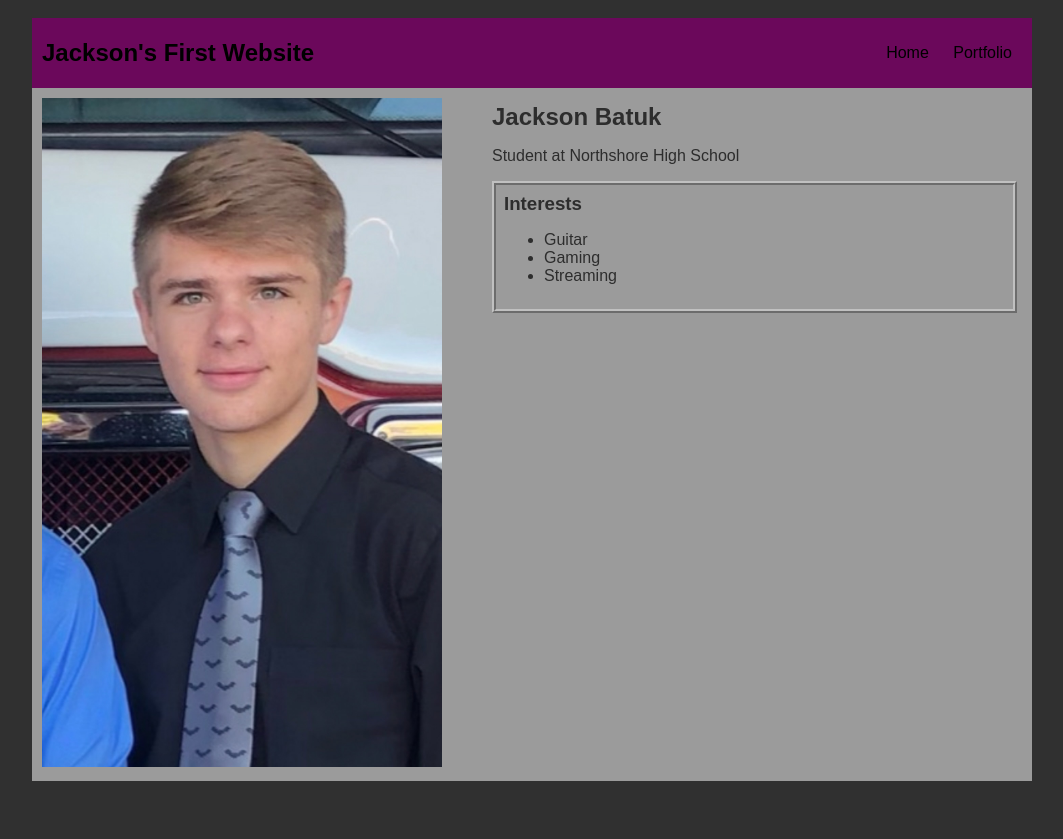
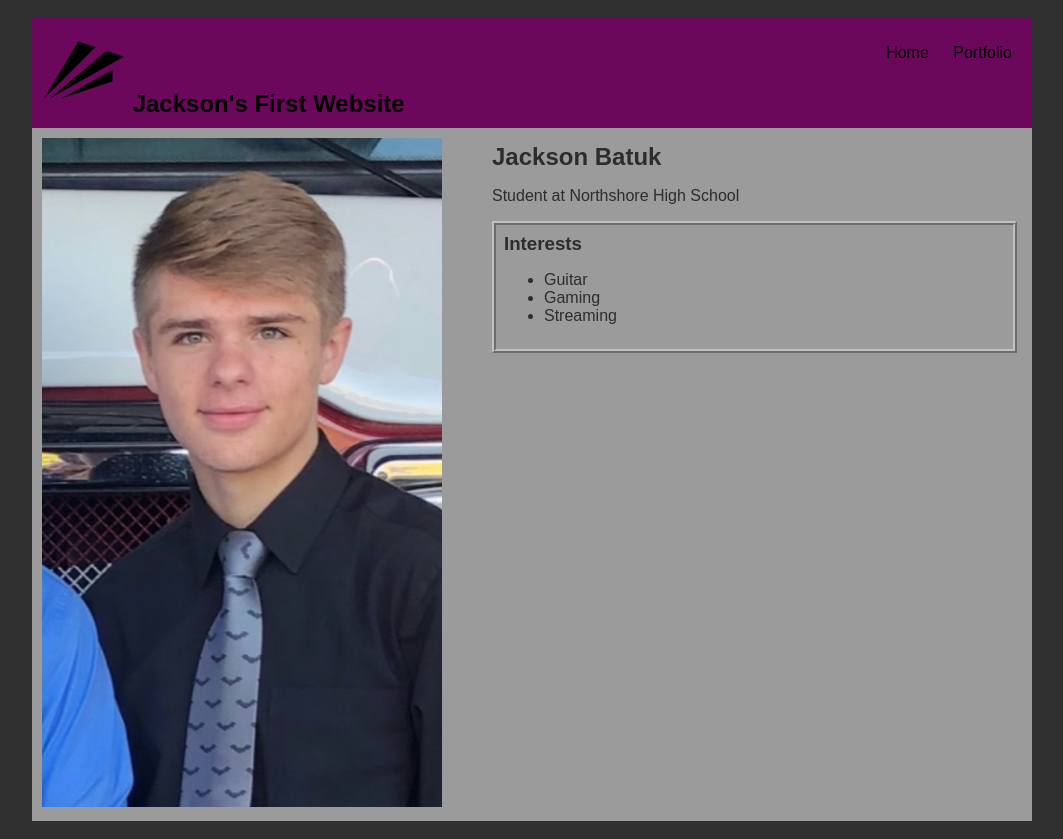
Before and after one commit to jacksonbatuk/jacksonbatuk.github.io, a plain HTML site: page index.html in a window 1280 px wide. Shown: the whole page, without its empty margins (108-1171 px from the left). Before the commit the page ends 800 px from the top, so only its background shows below. Drawn offline with Linux system fonts and the light colour scheme.

Commit message:
LOGO to home

```diff
--- a/index.html
+++ b/index.html
@@ -69,7 +69,7 @@
         <!-- All content goes here -->
         <div id = "all-contents">
             <nav>
-                <h1>Jackson's First Website</h1>
+                <h1><a href ="index.html"><img src = images/LOGO.png> Jackson's First Website</a></h1>
                 <ul id="nav-ul">
                     <li class="nav-li">
                       <a href="index.html"> Home </a>
```
Also changed, not shown: portfolio.html (+1 -1 lines).
